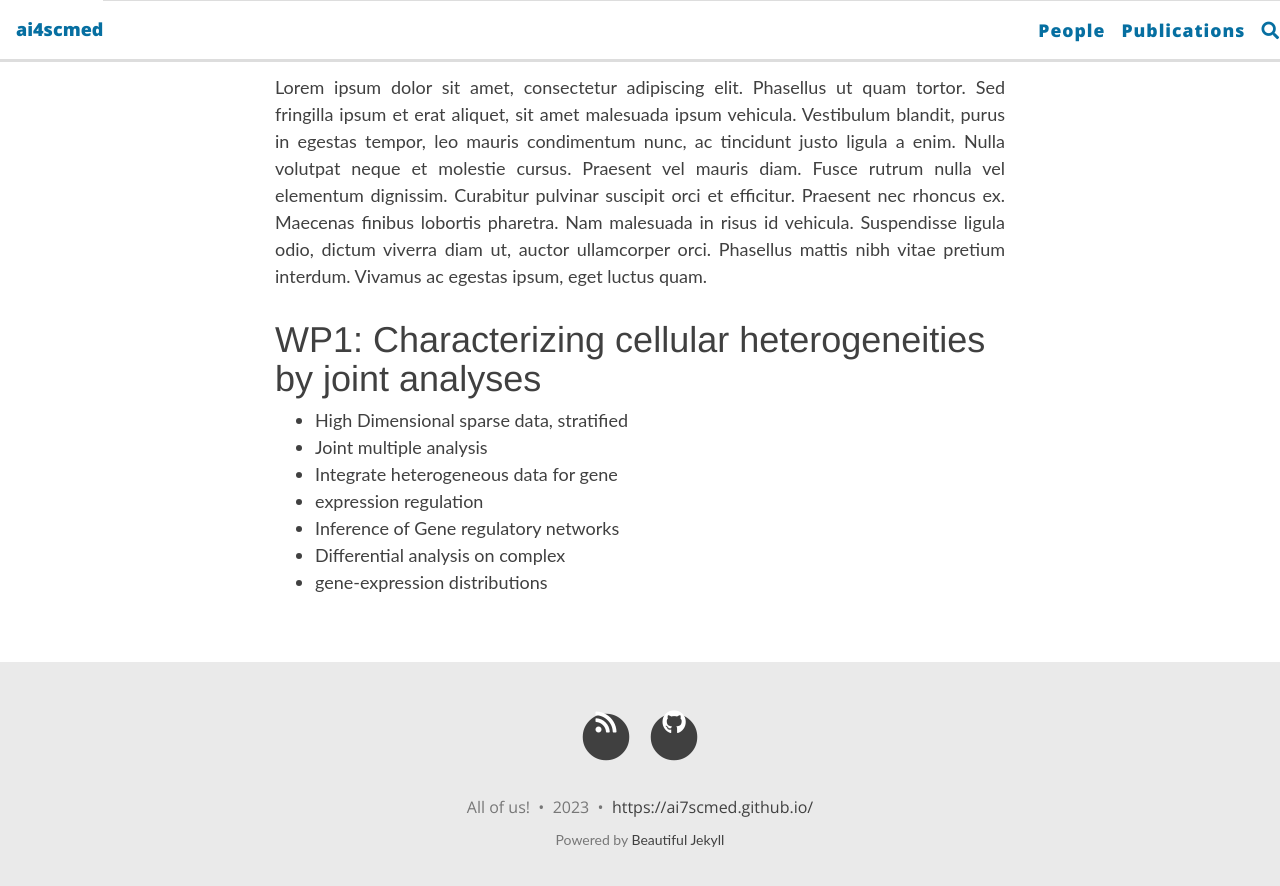
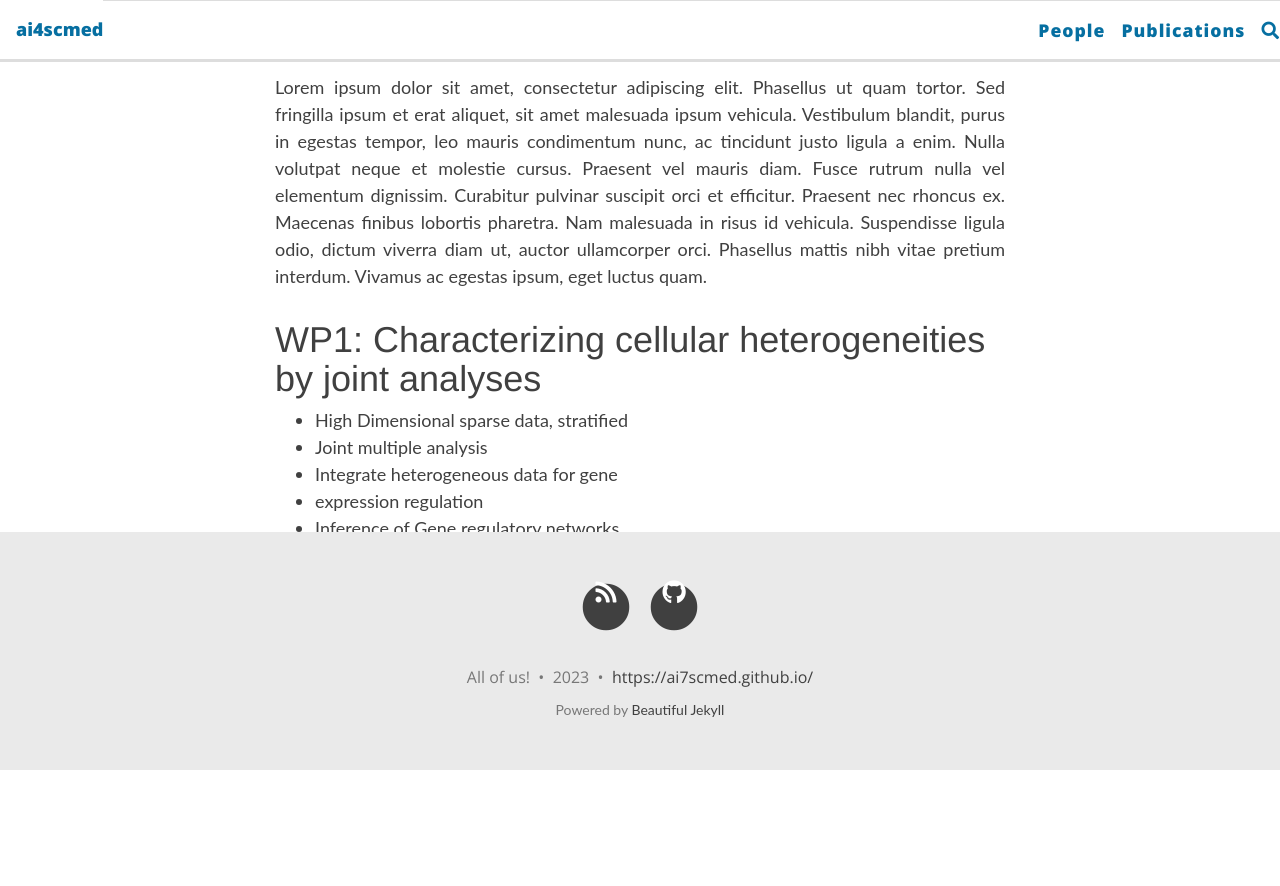
Before and after one commit to ai4scmed/ai4scmed.github.io, a Jekyll site: the page built from about.md, in a window 1280 px wide and 900 px high, scrolled down 290 px. Shown: the top 886 px of the window. Built offline with Jekyll 4.4.1, drawn with Linux system fonts in a browser that asks for light colours; nearby versions of some CDN libraries; comment, search, counter and statistics services are not loaded; after the commit the page ends 1060 px from its top, so only the background shows below that.

Commit message:
Adding footer positon & hegiht

```diff
--- a/assets/css/beautifuljekyll.css
+++ b/assets/css/beautifuljekyll.css
@@ -12,8 +12,8 @@ body {
   color: #404040;
   position: relative;
   background-color: #FFFFFF;
-
   overflow-wrap: break-word;
+  min-height: 100vh;
 }
 
 p {
@@ -369,6 +369,9 @@ footer {
   margin-top: 3.125rem;
   font-size: 0.875rem;
   background-color: #EAEAEA;
+  bottom: 0;
+  position: absolute;
+  width: 100%;
 
 }
 
```
